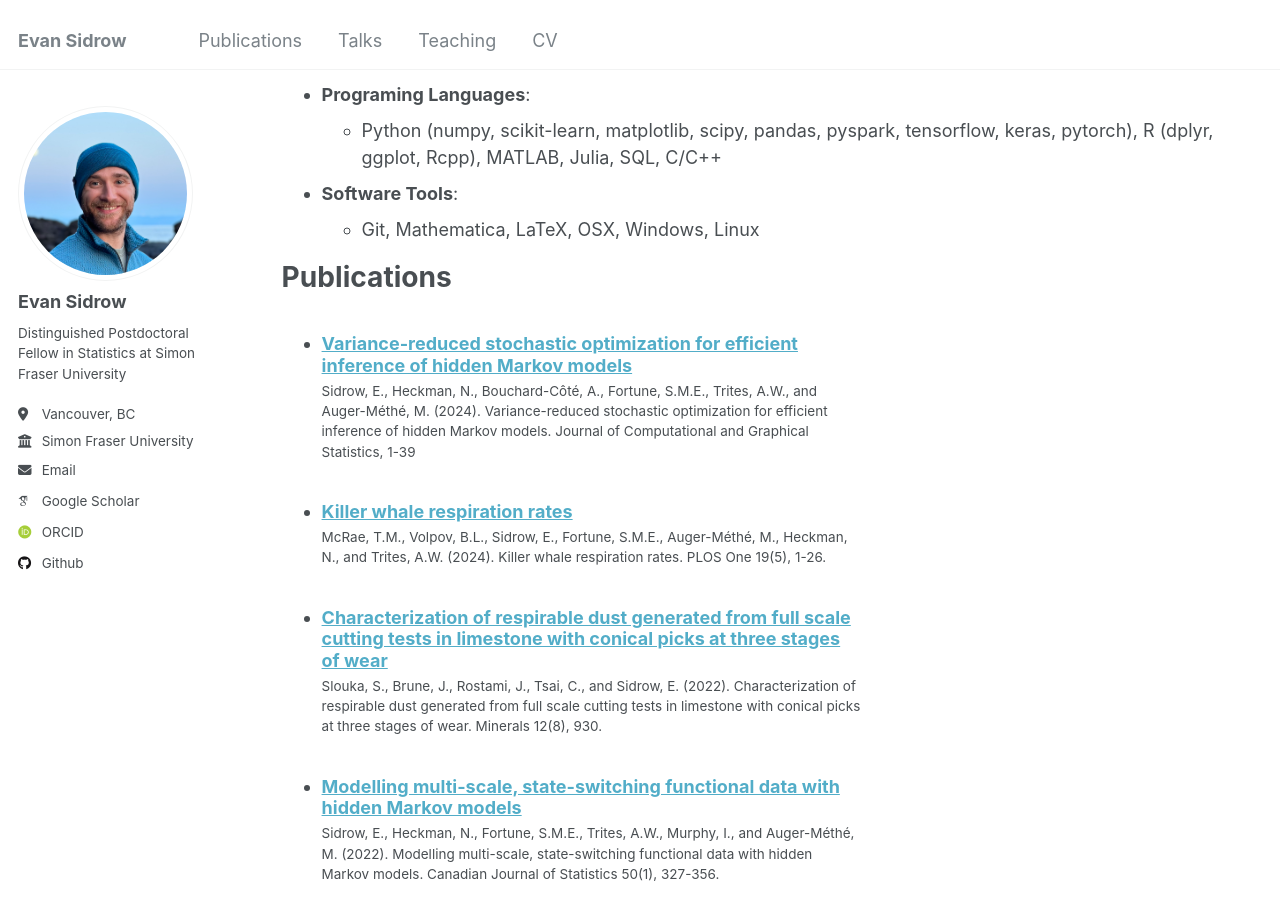
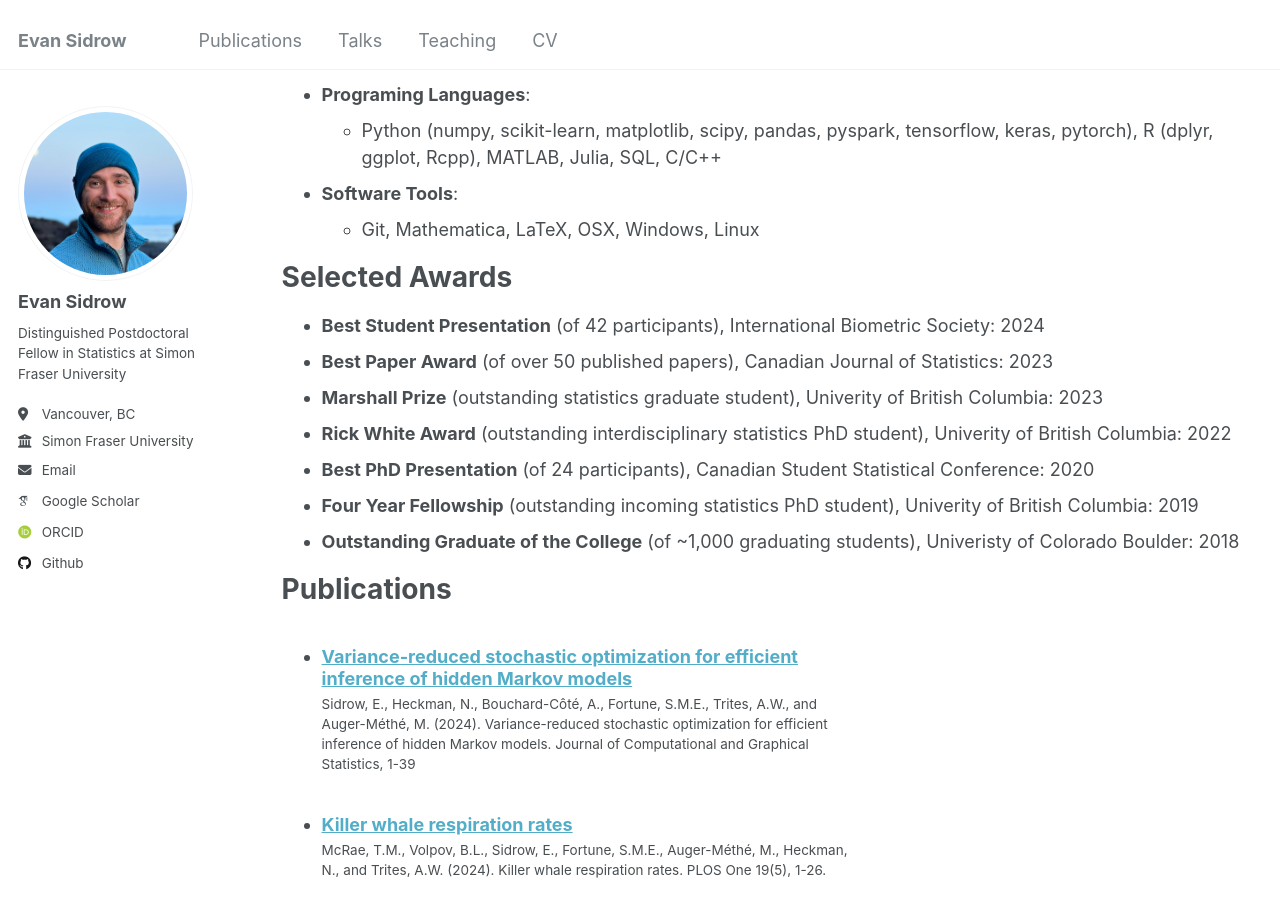
Before and after one commit to EvanSidrow/EvanSidrow.github.io, a Jekyll site: the page built from _pages/cv.md, in a window 1280 px wide and 900 px high, scrolled down 1159 px. Built offline with Jekyll 4.4.1, drawn with Linux system fonts in a browser that asks for light colours; some web fonts are replaced; some of the changed text lies outside the part shown.

Commit message:
Update cv.md

```diff
--- a/_pages/cv.md
+++ b/_pages/cv.md
@@ -49,6 +49,16 @@ Technical Skills
 * **Software Tools**:
   * Git, Mathematica, LaTeX, OSX, Windows, Linux
 
+Selected Awards
+======
+* **Best Student Presentation** (of 42 participants), International Biometric Society: 2024
+* **Best Paper Award** (of over 50 published papers), Canadian Journal of Statistics: 2023
+* **Marshall Prize** (outstanding statistics graduate student), Univerity of British Columbia: 2023
+* **Rick White Award** (outstanding interdisciplinary statistics PhD student), Univerity of British Columbia: 2022
+* **Best PhD Presentation** (of 24 participants), Canadian Student Statistical Conference: 2020
+* **Four Year Fellowship** (outstanding incoming statistics PhD student), Univerity of British Columbia: 2019
+* **Outstanding Graduate of the College** (of ~1,000 graduating students), Univeristy of Colorado Boulder: 2018
+
 Publications
 ======
   <ul>{% for post in site.publications reversed %}
```
Also changed, not shown: other parts of _pages/cv.md (+0 -10 lines).
